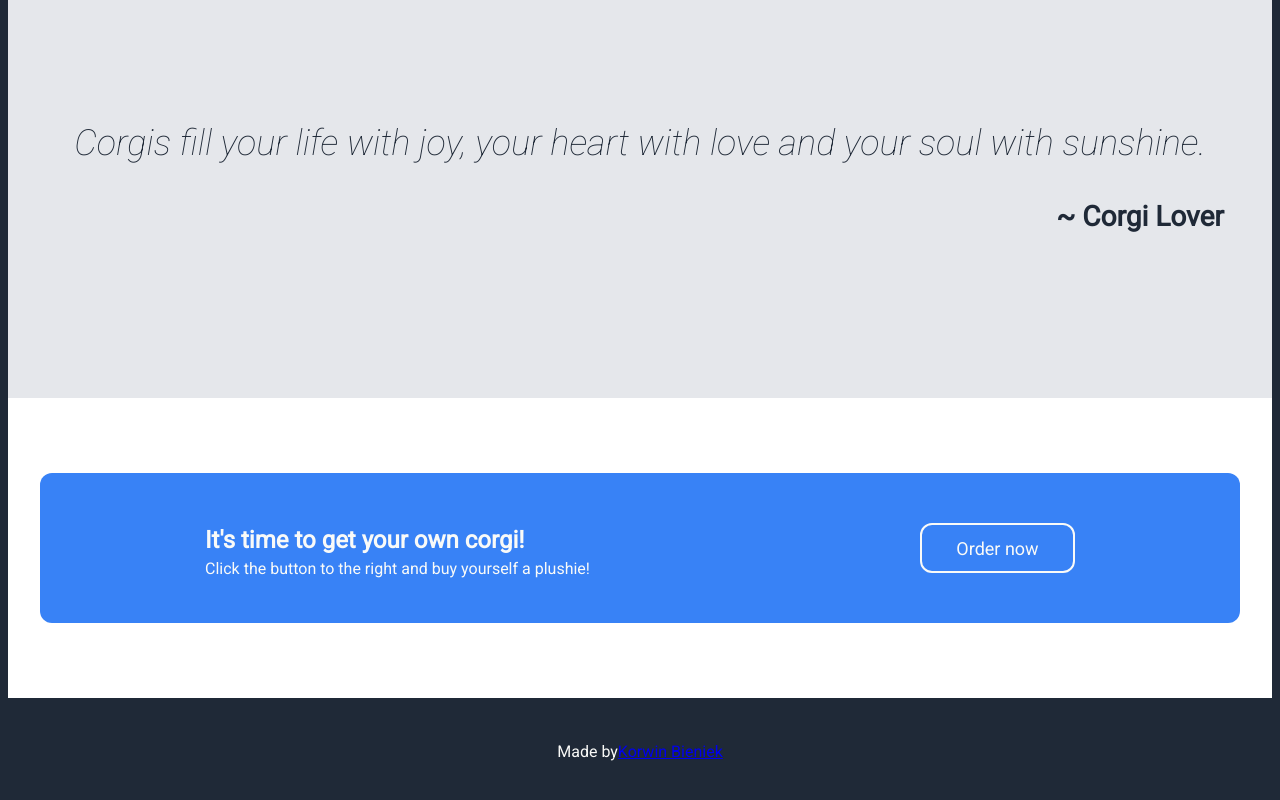
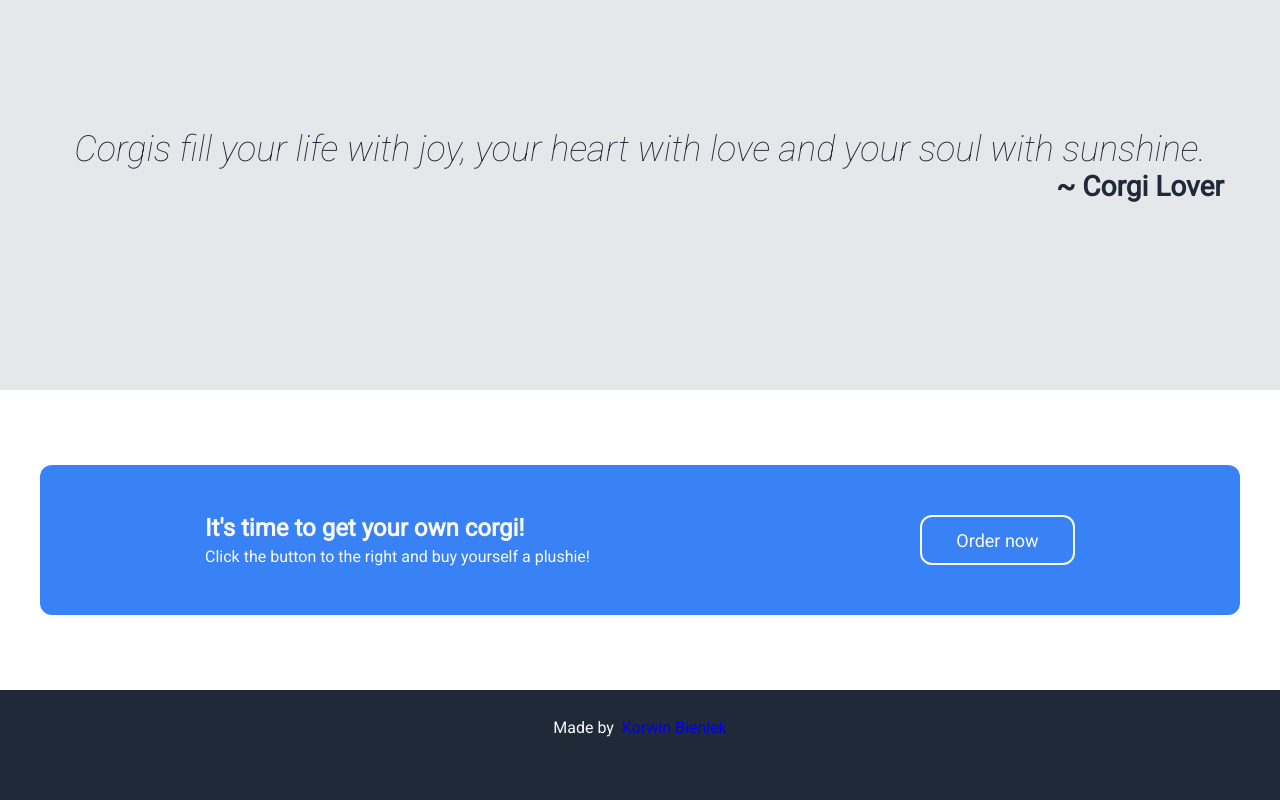
Before and after one commit to KorwinBieniek/Basic-Landing-Page, a plain HTML site: page index.html in a window 1280 px wide. Shown: the part 1120-1920 px from the top of the page. After the commit the page ends 1885 px from the top, so only its background shows below. Drawn offline with Linux system fonts and the light colour scheme.

Commit message:
Fixed page margins

```diff
--- a/index.html
+++ b/index.html
@@ -67,5 +67,5 @@
         </div>
     </div>
 
-   <p class="credits"> Made by <a href="https://www.linkedin.com/in/korwin-bieniek-14737b1ab/">Korwin Bieniek</a></p>
+   <p class="credits"> Made by &nbsp <a href="https://www.linkedin.com/in/korwin-bieniek-14737b1ab/" style="text-decoration: none">Korwin Bieniek</a> </p>
 </body>
--- a/style.css
+++ b/style.css
@@ -1,3 +1,9 @@
+* {
+	margin: 0%;
+	padding: 0%;
+	top: 0%;
+}
+
 body {
     background-color: #1f2937;
     color: #F9FAF8;
```
